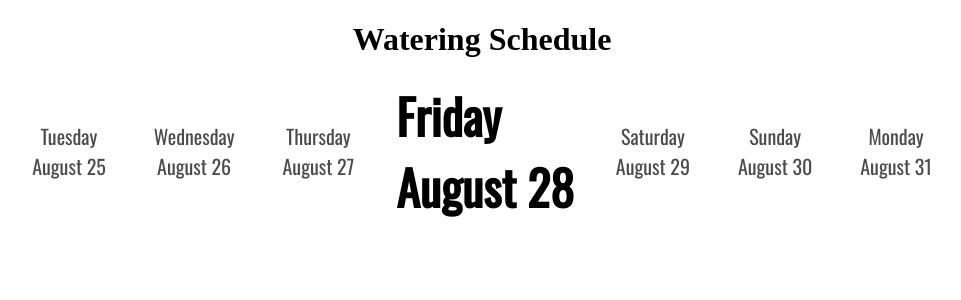
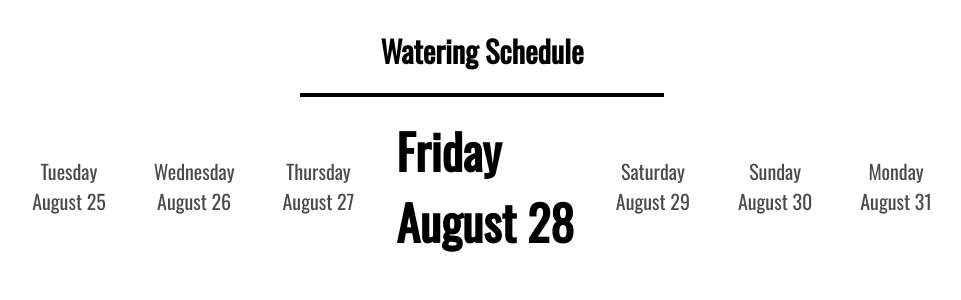
Before and after one commit to JI511/analyze_app, a Django app: page /houseplants/watering_schedule/ in a window 1280 px wide. Shown: the top 300 px of the page, without its empty margins (158-1119 px from the left). Run offline with Django 3.2, Linux system fonts and the light colour scheme.

Commit message:
Added divider and header styling

```diff
--- a/houseplants/static/houseplants/houseplants_style.css
+++ b/houseplants/static/houseplants/houseplants_style.css
@@ -100,6 +100,16 @@
     font-weight: bold;
 }
 
+.watering_divider {
+    border: 2px solid black;
+    padding: 0px 180px;
+}
+
+.watering_header {
+    font-family: "Oswald";
+    font-size: 30px;
+}
+
 .watering_outside_dates {
     background:none;
     border:none;
--- a/houseplants/templates/houseplants/watering_schedule.html
+++ b/houseplants/templates/houseplants/watering_schedule.html
@@ -10,7 +10,11 @@
 </head>
 <body>
 
-<h1 style="text-align: center">Watering Schedule</h1>
+<div style="display: flex; flex-direction: column; justify-content: center; align-items: center;">
+    <h1 class="watering_header">Watering Schedule</h1>
+    <div class="watering_divider"></div>
+    <br>
+</div>
 
 <form action="{% url 'houseplants:reddit_images' %}" method="post">
 {% csrf_token %}
```
